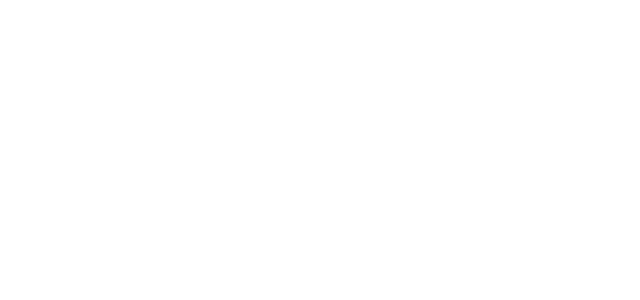
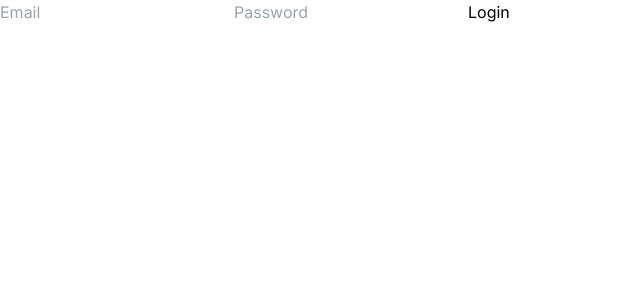
Before and after one commit to Dizzion/educoding, a Next.js app: page /Login in a window 1280 px wide. Shown: the top 300 px of the page, without its empty margins (0-640 px from the left). Built offline with nearby package versions, Linux system fonts and the light colour scheme.

Commit message:
basic login page set

```diff
--- a/src/app/Login/page.tsx
+++ b/src/app/Login/page.tsx
@@ -1,6 +1,32 @@
+import { useRouter } from 'next/router';
+import { FormEvent } from 'react';
 
 export default function Login() {
+    const router = useRouter();
+
+    async function handleSubmit(event: FormEvent<HTMLFormElement>) {
+        event.preventDefault();
+        const formData = new FormData(event.currentTarget);
+        const email = formData.get('email');
+        const password = formData.get('password');
+
+        const response = await fetch('api/auth/login', {
+            method: 'POST',
+            headers: { 'Content-Type': 'application/json' },
+            body: JSON.stringify({ email, password }),
+        })
+
+        if (response.ok) {
+            router.push('/Dashboard');
+        } else {
+            // Handle errors
+        }
+    }
     return (
-        <div></div>
+        <form onSubmit={handleSubmit}>
+            <input type='email' name='email' placeholder='Email' required />
+            <input type='password' name='password' placeholder='Password' required />
+            <button type='submit'>Login</button>
+        </form>
     )
 }
```
